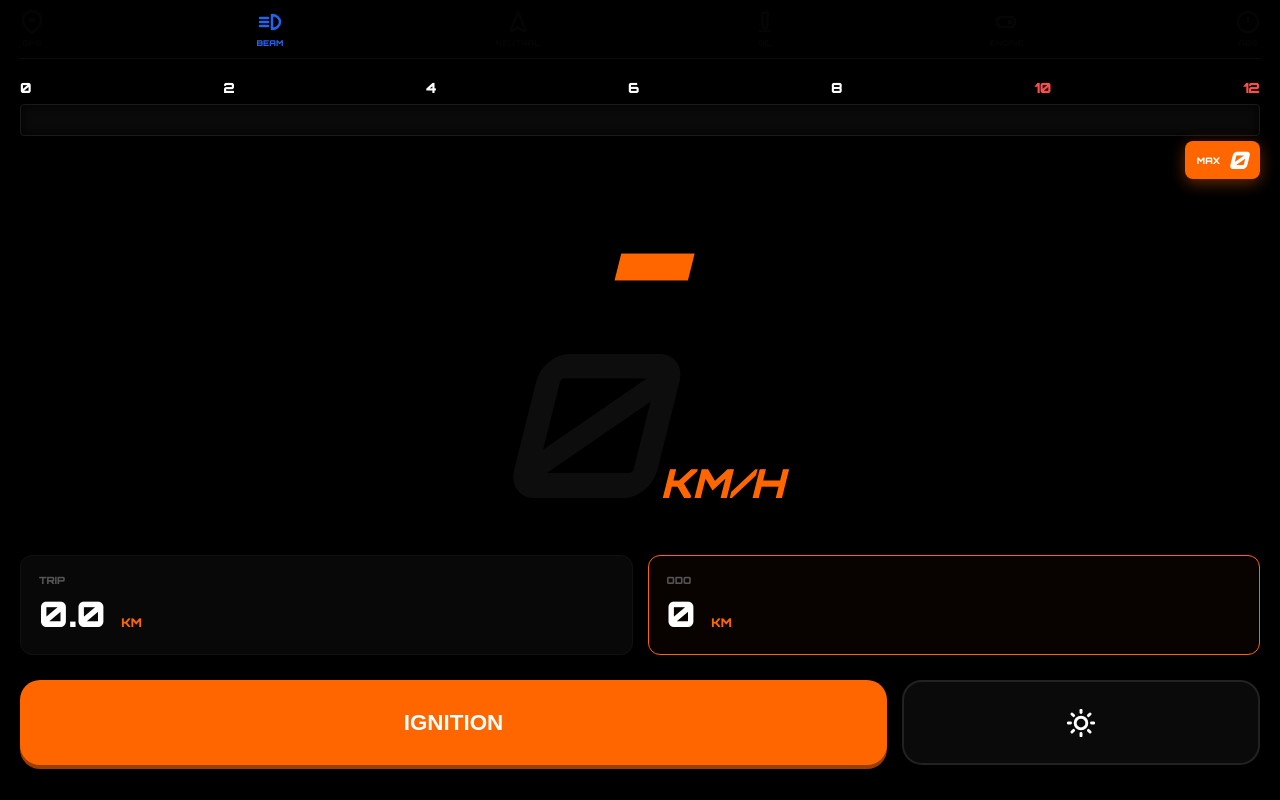
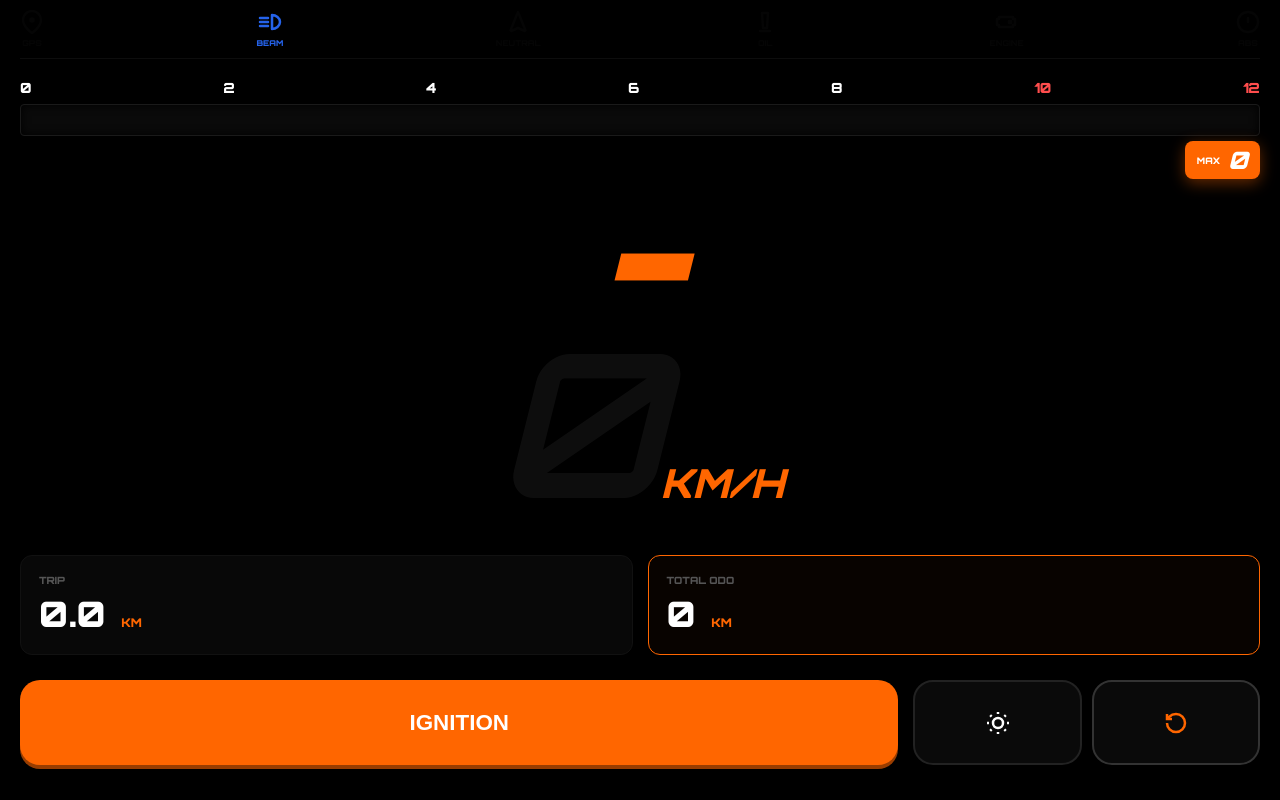
Before and after one commit to ChandiraP/ktm-dash, a React (Vite) app: page / in a window 1280 px wide. Built offline with nearby package versions, Linux system fonts and the light colour scheme.

Commit message:
my update

```diff
--- a/src/App.css
+++ b/src/App.css
@@ -2,7 +2,7 @@
 
 body { margin: 0; background: #000; font-family: 'Orbitron', sans-serif; overflow: hidden; color: #fff; }
 
-.main-container { height: 100vh; width: 100vw; display: flex; flex-direction: column; transition: background 0.5s cubic-bezier(0.4, 0, 0.2, 1); }
+.main-container { height: 100vh; width: 100vw; display: flex; flex-direction: column; transition: background 0.5s; }
 .dark { background: #000; }
 .light { background: #f0f2f5; color: #000; }
 
@@ -50,21 +50,12 @@ body { margin: 0; background: #000; font-family: 'Orbitron', sans-serif; overflo
 .btn-ignite:active { transform: translateY(4px); box-shadow: 0 0 0 transparent; }
 .btn-ignite.kill { background: #7a1f1f; box-shadow: 0 4px 0 #4a1313; }
 
-.btn-mode { flex: 1; height: 85px; border-radius: 20px; background: #0a0a0a; color: #fff; border: 2px solid #222; cursor: pointer; transition: 0.3s; display: flex; align-items: center; justify-content: center; }
-.btn-mode:active { transform: scale(0.9); }
-.btn-mode svg { transition: 0.3s ease; }
-
-.scale-up { animation: scaleUp 0.6s ease-out; }
-@keyframes scaleUp { from { transform: scale(0.8); opacity: 0; } to { transform: scale(1); opacity: 1; } }
-
-.slide-in { animation: slideIn 0.5s ease-out; }
-@keyframes slideIn { from { transform: translateX(-30px); opacity: 0; } to { transform: translateX(0); opacity: 1; } }
-
-.slide-up { animation: slideUp 0.6s ease-out; }
-@keyframes slideUp { from { transform: translateY(30px); opacity: 0; } to { transform: translateY(0); opacity: 1; } }
+.small-btns { flex: 1; display: flex; gap: 10px; }
+.icon-btn { flex: 1; height: 85px; border-radius: 20px; background: #0a0a0a; color: #fff; border: 2px solid #222; display: flex; align-items: center; justify-content: center; cursor: pointer; transition: 0.3s; }
+.icon-btn:active { transform: scale(0.9); }
+.btn-reset { border-color: #333; color: #ff6600; }
 
 .flash { animation: flashAnim 0.8s infinite; }
 @keyframes flashAnim { 0%, 100% { opacity: 1; } 50% { opacity: 0.1; } }
-
 .bounce { animation: bounceIn 0.5s cubic-bezier(0.175, 0.885, 0.32, 1.275); }
 @keyframes bounceIn { from { transform: scale(0); } to { transform: scale(1); } }
--- a/src/App.jsx
+++ b/src/App.jsx
@@ -23,14 +23,17 @@ const KTMProMaster = () => {
 
   const shifts = { g1: 18, g2: 25, g3: 30, g4: 35 };
 
+  // --- PERSISTENCE: LOAD PERMANENT ODO ---
   useEffect(() => {
-    const savedOdo = localStorage.getItem('ktm_final_master_odo');
+    const savedOdo = localStorage.getItem('ktm_permanent_odo');
     if (savedOdo) setOdo(parseFloat(savedOdo));
+
     setTimeout(() => setBootStage('TO'), 800);
     setTimeout(() => setBootStage('RACE'), 1600);
     setTimeout(() => setBootStage('DASH'), 2600);
   }, []);
 
+  // --- ENGINE LOGIC ---
   useEffect(() => {
     if (!on && !diag) { setVirtualRpm(0); return; }
     if (diag) return;
@@ -57,14 +60,13 @@ const KTMProMaster = () => {
     return () => clearInterval(engineLoop);
   }, [speed, on, diag]);
 
+  // --- IGNITION & DIAGNOSTICS ---
   const handleIgnition = () => {
     if (on || diag) {
       if (watchId.current) navigator.geolocation.clearWatch(watchId.current);
       setOn(false); setDiag(false); setSpeed(0); setMaxSpeed(0); setGpsLocked(false); setWarningsActive(true);
     } else {
-      setDiag(true);
-      setWarningsActive(true);
-      setVirtualRpm(12000);
+      setDiag(true); setWarningsActive(true); setVirtualRpm(12000);
       let s = 0;
       const speedInterval = setInterval(() => {
         s += 12;
@@ -81,6 +83,7 @@ const KTMProMaster = () => {
     }
   };
 
+  // --- GPS & ODO SAVING ---
   const startTracking = () => {
     if (!navigator.geolocation) return;
     watchId.current = navigator.geolocation.watchPosition((p) => {
@@ -89,23 +92,32 @@ const KTMProMaster = () => {
       const curSpeed = (s ? s * 3.6 : 0) < 1.5 ? 0 : s * 3.6;
       setSpeed(curSpeed);
       if (curSpeed > maxSpeed) setMaxSpeed(curSpeed);
+
       if (lastPos.current && curSpeed > 2) {
         const R = 6371;
         const dLat = (lat - lastPos.current.lat) * Math.PI / 180;
         const dLon = (lon - lastPos.current.lon) * Math.PI / 180;
         const a = Math.sin(dLat / 2)**2 + Math.cos(lastPos.current.lat*Math.PI/180) * Math.cos(lat*Math.PI/180) * Math.sin(dLon / 2)**2;
         const d = R * 2 * Math.atan2(Math.sqrt(a), Math.sqrt(1 - a));
-        if (d > 0.0003) {
+
+        if (d > 0.0008) { // Filter out drift
           setTrip(prev => prev + d);
           setOdo(prev => {
-            const next = prev + d;
-            localStorage.setItem('ktm_final_master_odo', next);
-            return next;
+            const nextOdo = prev + d;
+            localStorage.setItem('ktm_permanent_odo', nextOdo.toString());
+            return nextOdo;
           });
         }
       }
       lastPos.current = { lat, lon };
     }, null, { enableHighAccuracy: true });
+  };
+
+  // --- RESET TRIP ONLY ---
+  const resetTripOnly = () => {
+    if (window.confirm("RESET TRIP METER? (Odometer will stay)")) {
+      setTrip(0);
+    }
   };
 
   const currentGear = useMemo(() => {
@@ -154,34 +166,31 @@ const KTMProMaster = () => {
         <div className="center-unit slide-in">
           <div className={`gear-val ${currentGear === 'N' ? 'green' : 'orange'}`}>{currentGear}</div>
           <div className="speed-row">
-            <span className={`speed-num ${!on && !diag ? 'off' : ''}`}>
-              {diag ? diagSpeed.toString().padStart(2, '0') : Math.floor(speed)}
-            </span>
+            <span className={`speed-num ${!on && !diag ? 'off' : ''}`}>{diag ? diagSpeed.toString().padStart(2, '0') : Math.floor(speed)}</span>
             <span className="unit-label">KM/H</span>
           </div>
         </div>
 
         <div className="stats-row slide-up">
           <div className="stat-card"><label>TRIP</label><div className="val">{trip.toFixed(1)} <small>KM</small></div></div>
-          <div className="stat-card highlight"><label>ODO</label><div className="val">{Math.floor(odo)} <small>KM</small></div></div>
+          <div className="stat-card highlight"><label>TOTAL ODO</label><div className="val">{Math.floor(odo)} <small>KM</small></div></div>
         </div>
 
         <div className="footer-controls">
-          <button onClick={handleIgnition} className={`btn-ignite ${on ? 'kill' : ''}`}>
-            {on ? 'KILL ENGINE' : 'IGNITION'}
-          </button>
+          <button onClick={handleIgnition} className={`btn-ignite ${on ? 'kill' : ''}`}>{on ? 'KILL ENGINE' : 'IGNITION'}</button>
 
-          <button onClick={() => setIsHighBeam(!isHighBeam)} className="btn-mode icon-btn">
-            {isHighBeam ? (
-              <svg width="28" height="28" viewBox="0 0 24 24" fill="none" stroke="currentColor" strokeWidth="2.5" strokeLinecap="round" strokeLinejoin="round">
-                <circle cx="12" cy="12" r="5"/><line x1="12" y1="1" x2="12" y2="3"/><line x1="12" y1="21" x2="12" y2="23"/><line x1="4.22" y1="4.22" x2="5.64" y2="5.64"/><line x1="18.36" y1="18.36" x2="19.78" y2="19.78"/><line x1="1" y1="12" x2="3" y2="12"/><line x1="21" y1="12" x2="23" y2="12"/><line x1="4.22" y1="19.78" x2="5.64" y2="18.36"/><line x1="18.36" y1="5.64" x2="19.78" y2="4.22"/>
-              </svg>
-            ) : (
-              <svg width="28" height="28" viewBox="0 0 24 24" fill="none" stroke="currentColor" strokeWidth="2.5" strokeLinecap="round" strokeLinejoin="round">
-                <path d="M21 12.79A9 9 0 1 1 11.21 3 7 7 0 0 0 21 12.79z"/>
-              </svg>
-            )}
-          </button>
+          <div className="small-btns">
+            <button onClick={() => setIsHighBeam(!isHighBeam)} className="btn-mode icon-btn">
+              {isHighBeam ? (
+                <svg width="24" height="24" viewBox="0 0 24 24" fill="none" stroke="currentColor" strokeWidth="2.5"><circle cx="12" cy="12" r="5"/><path d="M12 1v2M12 21v2M4.2 4.2l1.4 1.4M18.4 18.4l1.4 1.4M1 12h2M21 12h2M4.2 19.8l1.4-1.4M18.4 5.6l1.4-1.4"/></svg>
+              ) : (
+                <svg width="24" height="24" viewBox="0 0 24 24" fill="none" stroke="currentColor" strokeWidth="2.5"><path d="M21 12.79A9 9 0 1 1 11.21 3 7 7 0 0 0 21 12.79z"/></svg>
+              )}
+            </button>
+            <button onClick={resetTripOnly} className="btn-reset icon-btn">
+               <svg width="24" height="24" viewBox="0 0 24 24" fill="none" stroke="currentColor" strokeWidth="2.5"><path d="M3 12a9 9 0 1 0 9-9 9.75 9.75 0 0 0-6.74 2.74L3 8"/><path d="M3 3v5h5"/></svg>
+            </button>
+          </div>
         </div>
       </div>
     </div>
```
